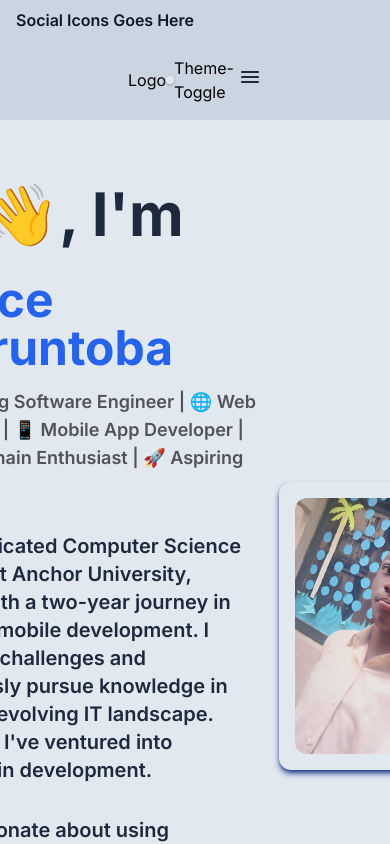
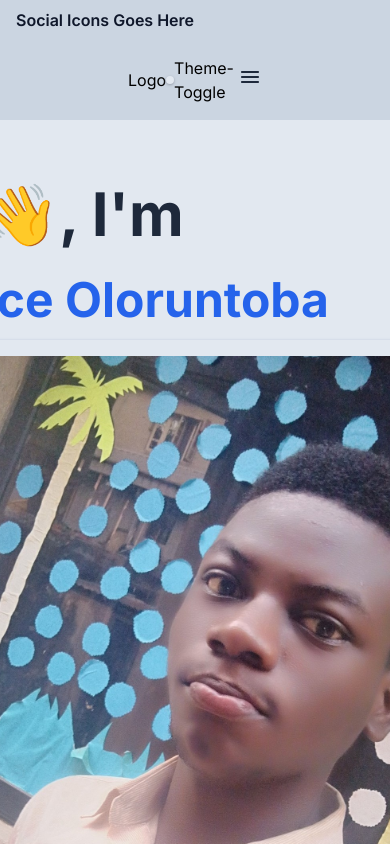
Before and after one commit to PeaceOloruntoba/peacecodes, a Next.js app: page / in a window 390 px wide. Shown: the top 844 px of the page. Built offline with nearby package versions, Linux system fonts and the light colour scheme.

Commit message:
jumbotron responsivee

```diff
--- a/src/app/components/Jumbotron.tsx
+++ b/src/app/components/Jumbotron.tsx
@@ -8,11 +8,14 @@ export default function Jumbotron() {
             <div className="">
                 <span className="text-6xl font-bold text-slate-800 dark:text-zinc-300">Hi 👋, I&apos;m</span>
                 <h1 className="text-5xl font-bold text-blue-600 mt-8 mb-4">Peace Oloruntoba</h1>
-                <h2 className="text-lg font-semibold text-zinc-600 mb-8">👨‍💻 Aspiring Software Engineer | 🌐 Web Developer | 📱 Mobile App Developer | <br /> 💎 Blockchain Enthusiast | 🚀 Aspiring Innovator </h2>
+            <div className="p-4 rounded-xl shadow-md shadow-blue-900 block lg:hidden md:block">
+                <Image src={me} alt="Jumbotron" className="rounded-xl" />
+            </div>
+                <h2 className="text-lg font-semibold text-zinc-600 mb-8">👨‍💻 Aspiring Software Engineer | 🌐 Web Developer | 📱 Mobile App Developer | 💎 Blockchain Enthusiast | 🚀 Aspiring Innovator </h2>
                 <p className="text-xl font-semibold text-slate-800 dark:text-zinc-300 mb-8">I&apos;m a dedicated Computer Science student at Anchor University, Lagos, with a two-year journey in web and mobile development. I thrive on challenges and relentlessly pursue knowledge in the ever-evolving IT landscape. Recently, I&apos;ve ventured into blockchain development.</p>
                 <p className="text-xl font-semibold text-slate-800 dark:text-zinc-300">I&apos;m passionate about using technology to shape the future. Whether crafting web apps, diving into mobile development, or exploring blockchain&apos;s potential, I&apos;m committed to creating meaningful solutions. Join me in this innovative journey, where we harness technology for a brighter future.</p>
             </div>
-            <div className="p-4 rounded-xl shadow-md shadow-blue-900">
+            <div className="p-4 rounded-xl shadow-md shadow-blue-900 hidden md:hidden lg:block">
                 <Image src={me} alt="Jumbotron" className="rounded-xl" />
             </div>
                 </div>
```
